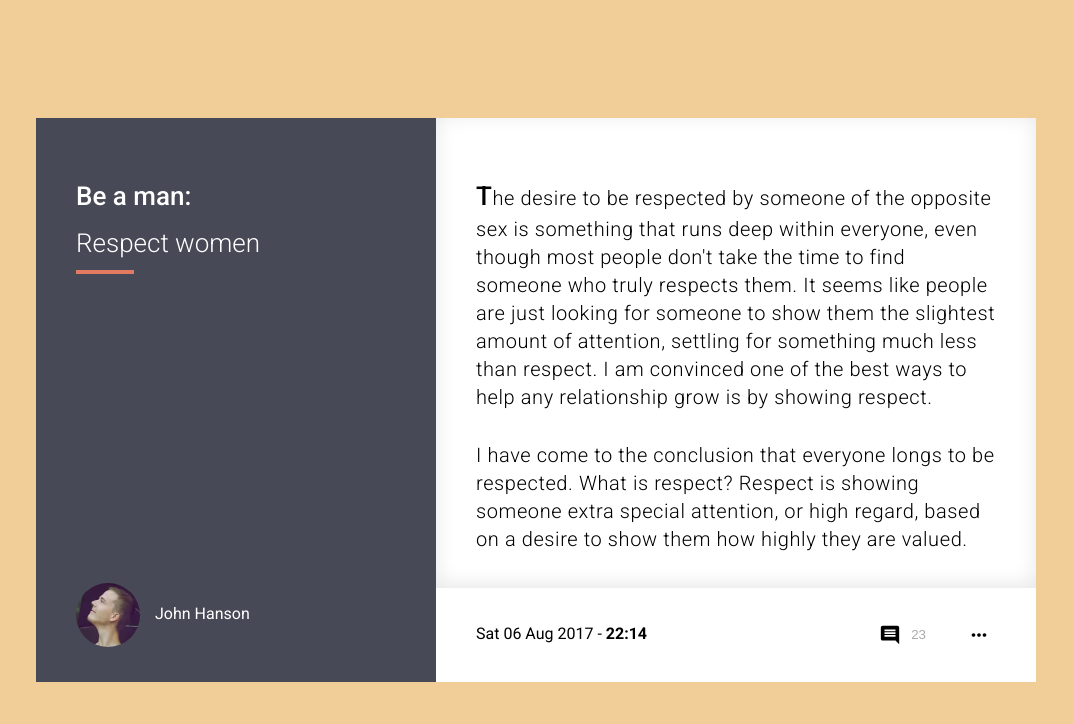
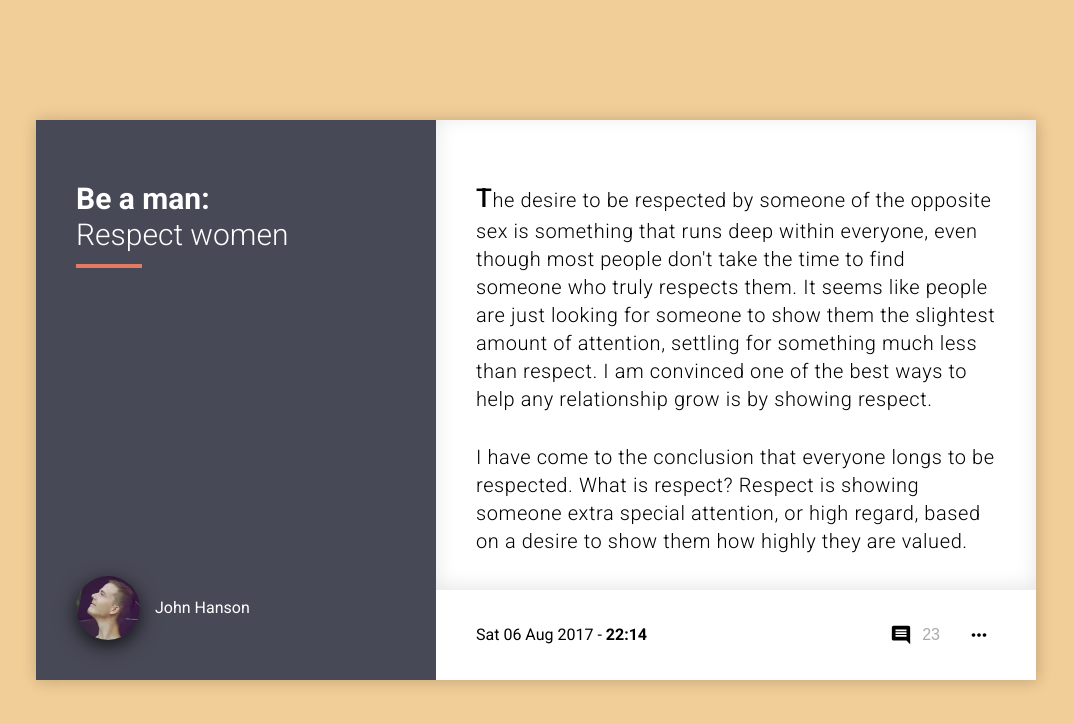
Before and after one commit to vdmkhrp-frontloops-markup/task-07, a website built with Vite: page index.html in a window 1280 px wide. Shown: the whole page, without its empty margins (104-1177 px from the left). Built offline with nearby package versions, Linux system fonts and the light colour scheme.

Commit message:
minor changes, added shadows

```diff
--- a/src/style.scss
+++ b/src/style.scss
@@ -26,7 +26,7 @@ $terra--400: #e37b62;
 
 body {
   font-family: "Roboto", sans-serif;
-  line-height: 1.4;
+  line-height: 1.2;
   margin: 0;
   min-height: 100vh;
   display: grid;
@@ -42,12 +42,13 @@ body {
   width: 100%;
   max-width: 1000px;
   background-color: $light;
+  box-shadow: 1px 1px 15px 0px rgba($dark, 0.2);
 
   &__left {
     display: flex;
     gap: 20px 10px;
     flex-wrap: wrap;
-    padding: clamp(35px, 8vw, 60px) clamp(15px, 4vw, 40px) 35px;
+    padding: clamp(35px, 8vw, 70px) clamp(15px, 4vw, 40px) 40px;
     color: $light;
     background-color: $gray--700;
   }
@@ -55,12 +56,12 @@ body {
   &__header {
     display: flex;
     flex-direction: column;
-    row-gap: 5px;
-    font-size: clamp(20px, 5vw, 26px);
+    font-size: clamp(22px, 5vw, 30px);
+    line-height: 0.6;
   }
 
   &__title {
-    font-weight: 500;
+    font-weight: 700;
   }
 
   &__subtitle {
@@ -87,17 +88,25 @@ body {
     border-radius: 50%;
     transition: transform 300ms ease-in;
 
+    &::after,
     &::before {
       content: "";
       display: block;
       position: absolute;
       inset: 0;
       border-radius: inherit;
+      transition: opacity 300ms ease-in;
+    }
+
+    &::after {
+      box-shadow: 0px 6px 20px 0px rgba($dark, 0.75);
+    }
+
+    &::before {
       box-shadow: rgba($terra--400, 0.4) 0px 5px,
         rgba($terra--400, 0.3) 0px 10px, rgba($terra--400, 0.2) 0px 15px,
         rgba($terra--400, 0.1) 0px 20px, rgba($terra--400, 0.05) 0px 25px;
       opacity: 0;
-      transition: opacity 300ms ease-in;
     }
 
     img {
@@ -110,6 +119,10 @@ body {
     @media (hover: hover) {
       &:hover {
         transform: translateY(-6px);
+
+        &::after {
+          opacity: 0;
+        }
 
         &::before {
           opacity: 1;
@@ -148,6 +161,7 @@ body {
     font-size: clamp(16px, 4vw, 20px);
     font-weight: 300;
     letter-spacing: 0.03em;
+    line-height: 1.4;
 
     &:first-child {
       &::first-letter {
@@ -162,7 +176,7 @@ body {
     align-items: center;
     justify-content: space-between;
     gap: 15px;
-    padding: clamp(20px, 4vw, 30px) clamp(15px, 4vw, 40px);
+    padding: clamp(20px, 4vw, 28px) clamp(15px, 4vw, 40px);
   }
 
   &__date {
@@ -177,7 +191,7 @@ body {
   &__btn-group {
     display: flex;
     align-items: center;
-    column-gap: 30px;
+    column-gap: 16px;
   }
 
   &__btn {
@@ -185,6 +199,7 @@ body {
     border-radius: 4px;
     background-color: transparent;
     padding: 6px;
+    font-size: inherit;
     display: flex;
     align-items: center;
     justify-content: center;
```
